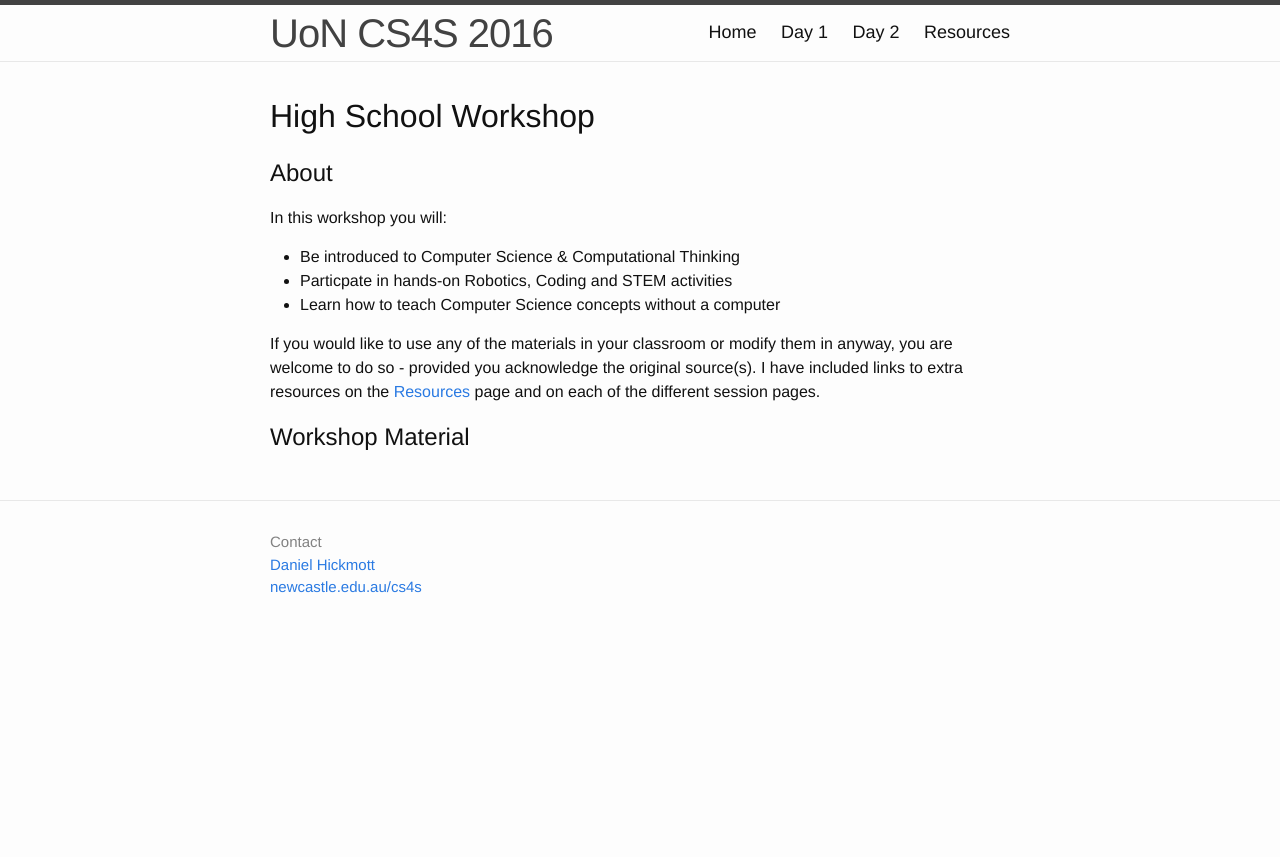
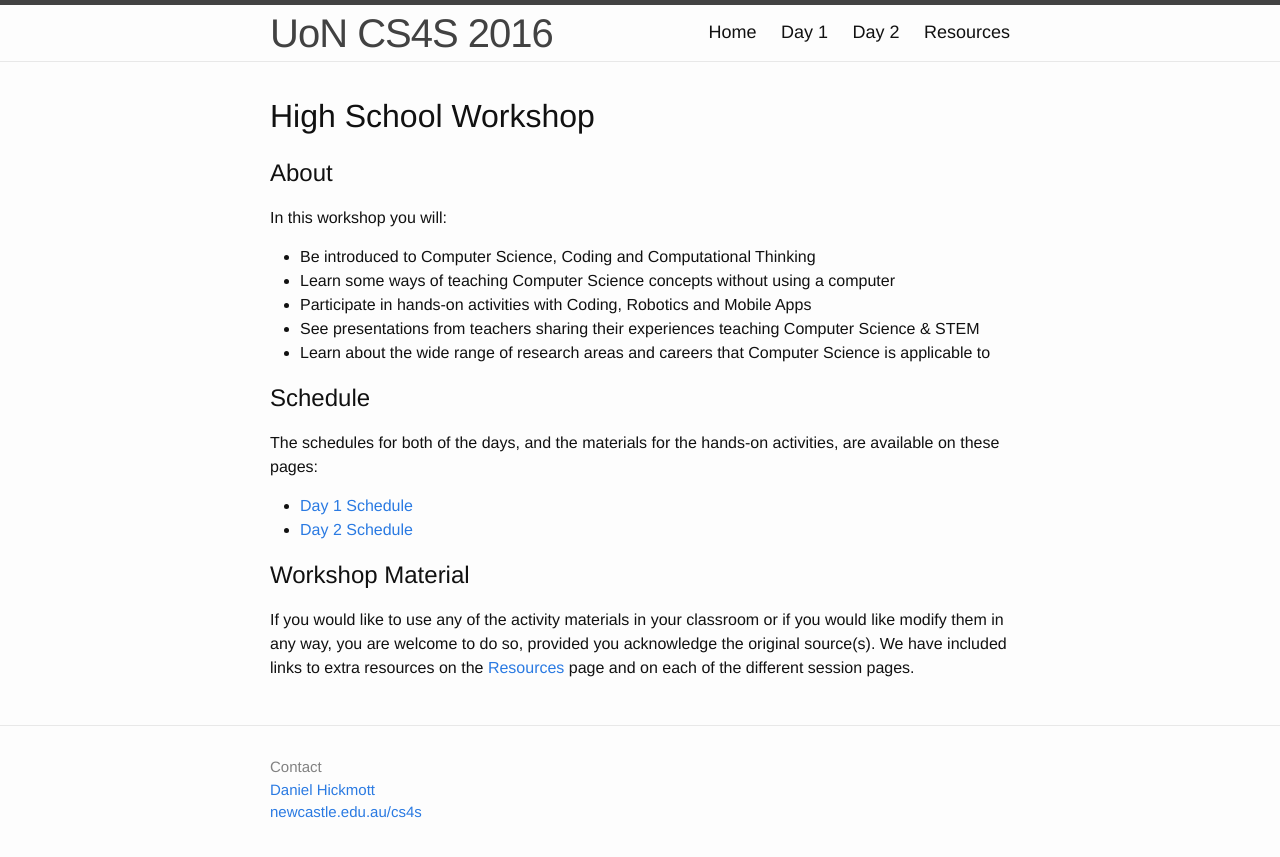
Before and after one commit to cs4s/hs-2016, a Jekyll site: the page built from index.md, in a window 1280 px wide. Shown: the top 857 px of the page. Built offline with Jekyll 4.4.1, drawn with Linux system fonts in a browser that asks for light colours.

Commit message:
Changes home page to include Day 1 and 2 schedules

```diff
--- a/index.md
+++ b/index.md
@@ -9,11 +9,20 @@ title: UoN CS4S 2016
 
 In this workshop you will:
 
-- Be introduced to Computer Science & Computational Thinking
-- Particpate in hands-on Robotics, Coding and STEM activities
-- Learn how to teach Computer Science concepts without a computer
+- Be introduced to Computer Science, Coding and Computational Thinking
+- Learn some ways of teaching Computer Science concepts without using a computer
+- Participate in hands-on activities with Coding, Robotics and Mobile Apps
+- See presentations from teachers sharing their experiences teaching Computer Science & STEM
+- Learn about the wide range of research areas and careers that Computer Science is applicable to
 
-If you would like to use any of the materials in your classroom or modify them in anyway, you are welcome to do so - provided you acknowledge the original source(s).
-I have included links to extra resources on the [Resources]( {{ site.baseurl | append: '/resources' }} ) page and on each of the different session pages.
+## Schedule
+
+The schedules for both of the days, and the materials for the hands-on activities, are available on these pages:
+
+- [Day 1 Schedule]({{ site.baseurl | append: site.day1_path }})
+- [Day 2 Schedule]({{ site.baseurl | append: site.day2_path }})
 
 ## Workshop Material
+
+If you would like to use any of the activity materials in your classroom or if you would like modify them in any way, you are welcome to do so, provided you acknowledge the original source(s).
+We have included links to extra resources on the [Resources]( {{ site.baseurl | append: '/resources' }} ) page and on each of the different session pages.
```
Also changed, not shown: other parts of index.md (+1 -1 lines).
